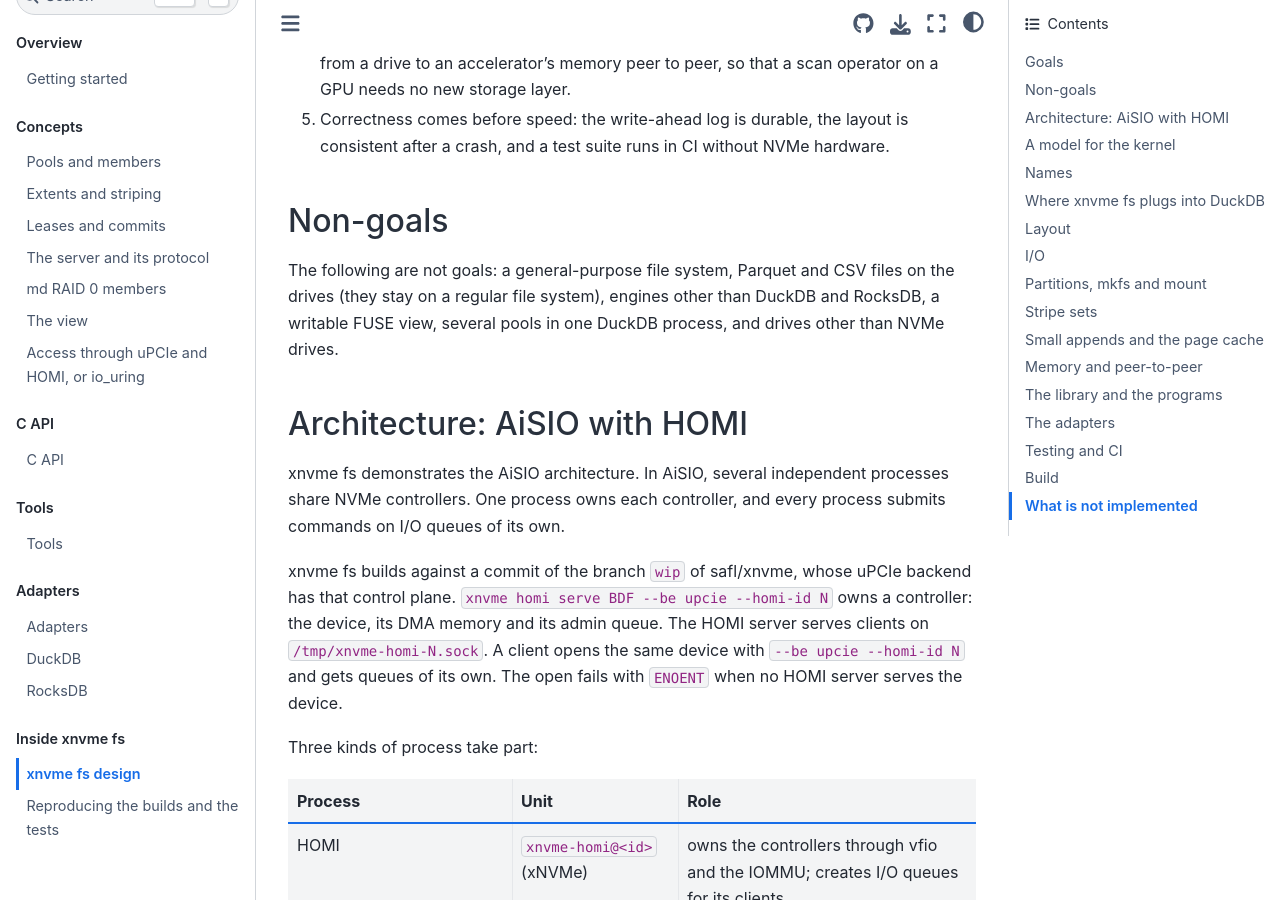
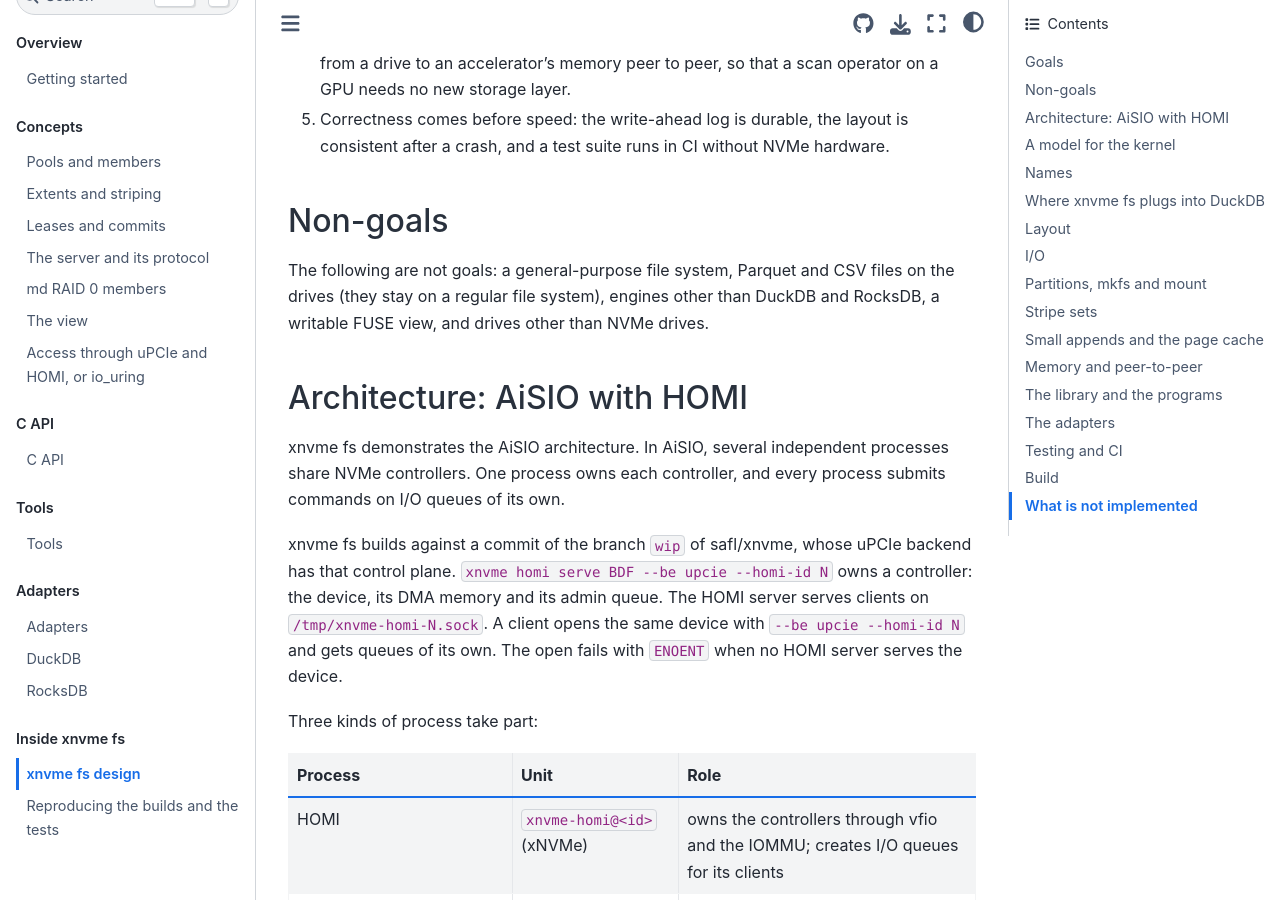
Before and after one commit to xnvme/xnvme-fs, a Sphinx documentation site: the page built from docs/design.md, in a window 1280 px wide and 900 px high, scrolled down 485 px. Built offline with Sphinx 7.4.7 and the Sphinx Book theme 1.1.4, drawn with Linux system fonts in a browser that asks for light colours.

Commit message:
docs(design): drop several pools per DuckDB process from the non-goals
The DuckDB extension keeps a session for each pool name it is asked
for, in GetSession() of adapters/src/pool_connection.cpp, and the same
page already says that the extension keeps one session per pool per
process. Listing several pools in one DuckDB process as a non-goal
contradicted both.

Assisted-by: Claude Code:claude-opus-5-5
Signed-off-by: Simon A. F. Lund <simon.lund@samsung.com>

```diff
--- a/docs/design.md
+++ b/docs/design.md
@@ -35,8 +35,7 @@ design names and the code does not implement.
 
 The following are not goals: a general-purpose file system, Parquet and CSV
 files on the drives (they stay on a regular file system), engines other than
-DuckDB and RocksDB, a writable FUSE view, several pools in one DuckDB
-process, and drives other than NVMe drives.
+DuckDB and RocksDB, a writable FUSE view, and drives other than NVMe drives.
 
 ## Architecture: AiSIO with HOMI
 
```
